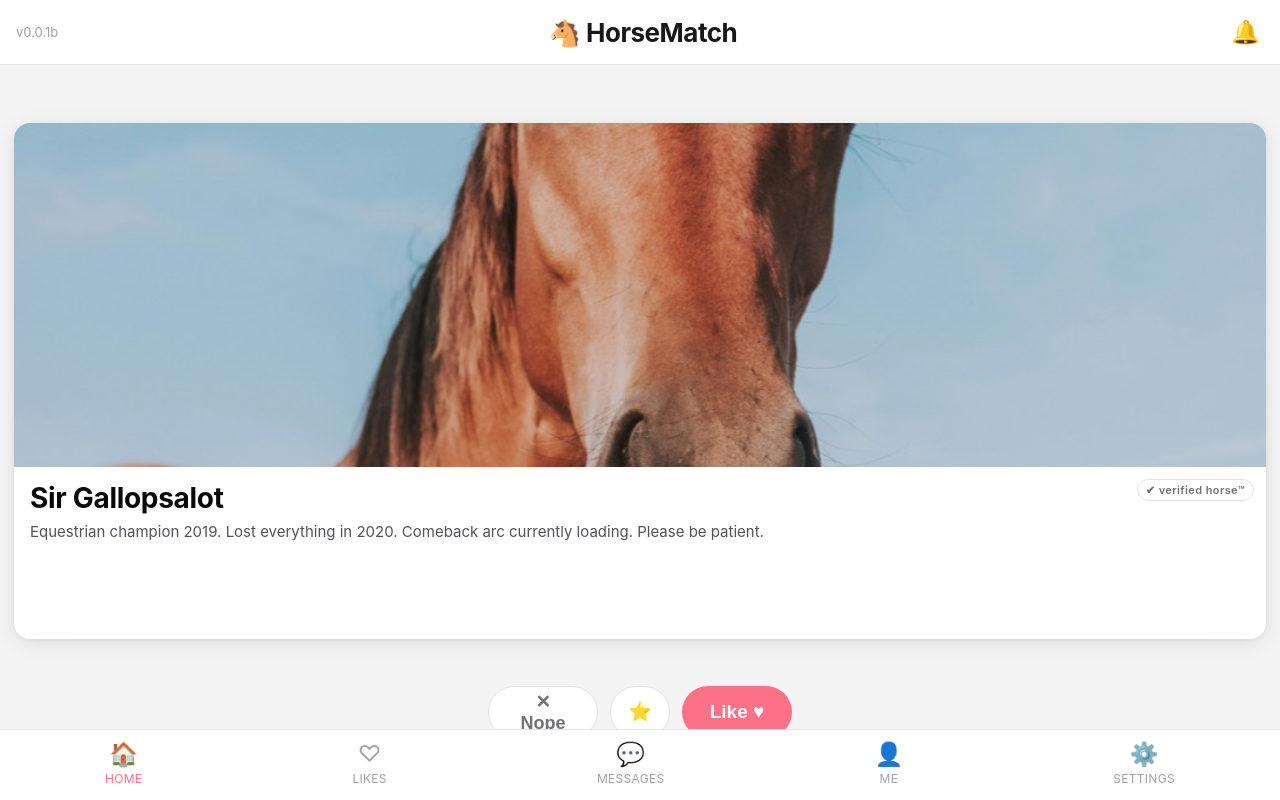
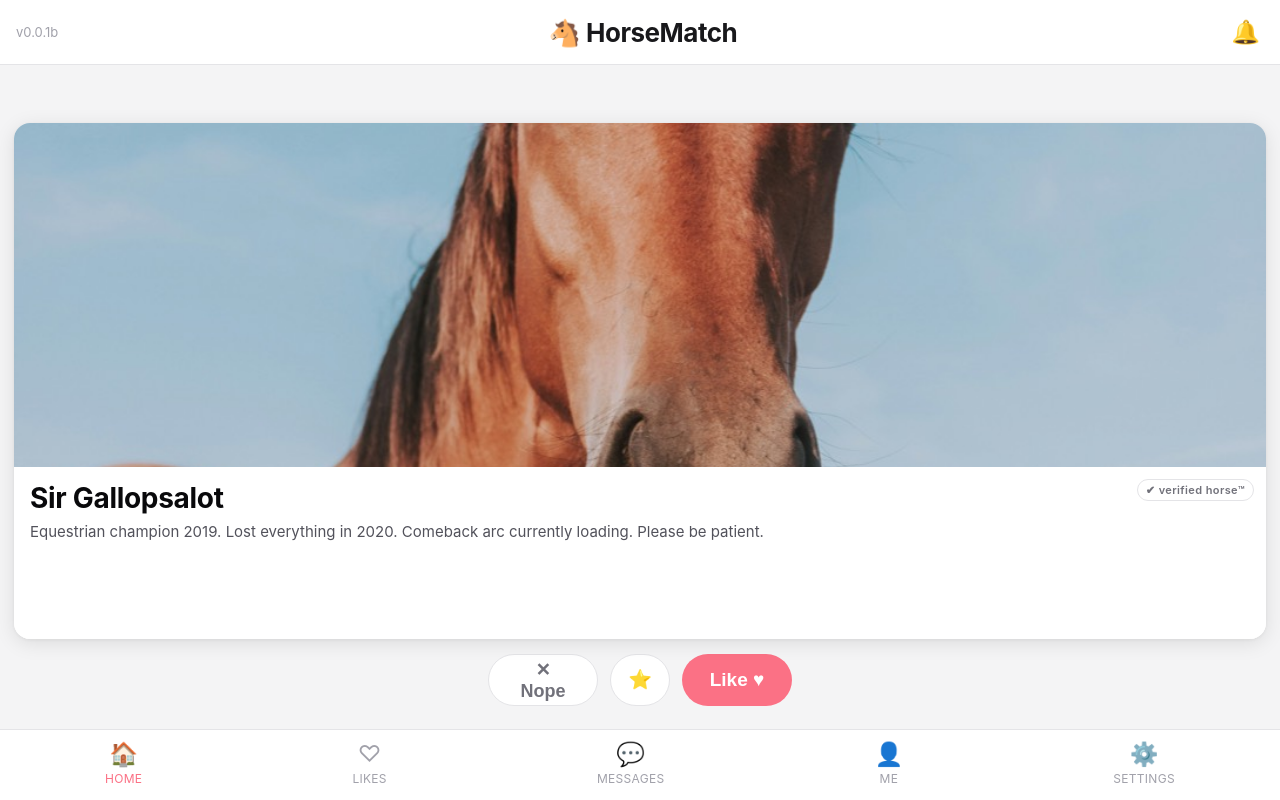
Before and after one commit to hikarikami/horse-match, a React (Vite) app: page / in a window 1280 px wide. Built offline with nearby package versions, Linux system fonts and the light colour scheme.

Commit message:
moved action-row up a bit

```diff
--- a/src/App.css
+++ b/src/App.css
@@ -195,6 +195,7 @@
   align-items: center;
   gap: 12px;
   padding: 2px 20px 6px;
+  margin: -32px 0 32px 0;
 }
 
 .btn-nope {
```
